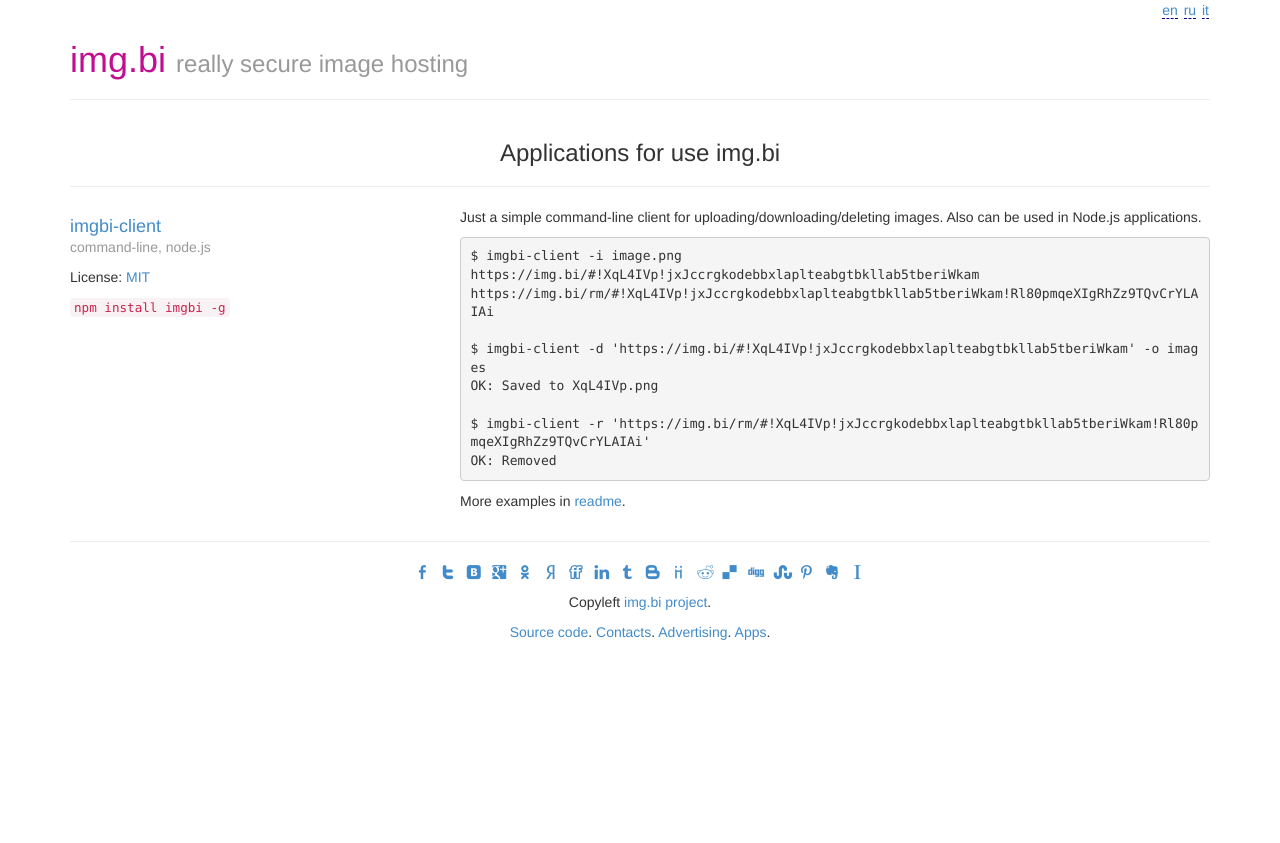
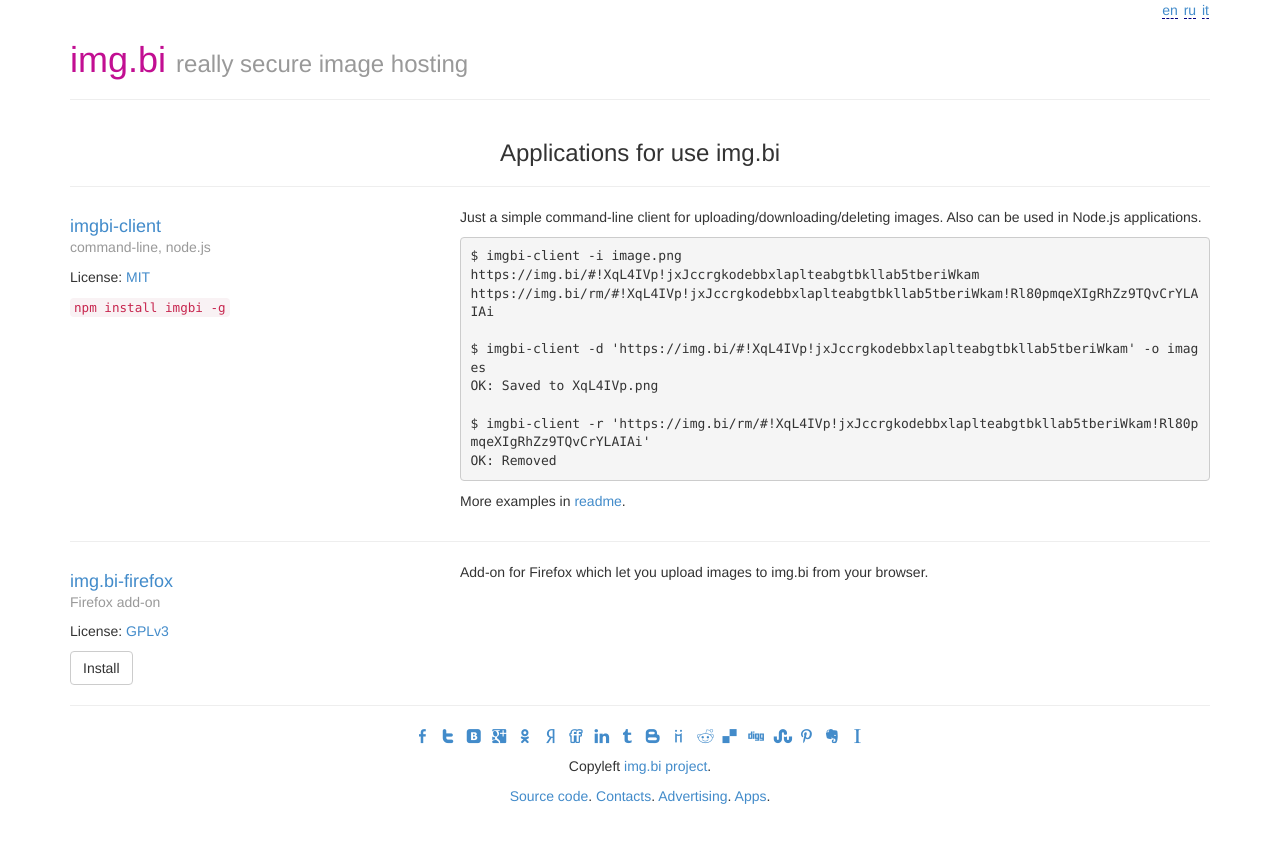
Before and after one commit to imgbi/img.bi, a Jekyll site: the page built from apps/index.html, in a window 1280 px wide. Shown: the top 843 px of the page. Built offline with Jekyll 4.4.1, drawn with Linux system fonts in a browser that asks for light colours; a script that is not in the unit is left out.

Commit message:
Add favicon, firefox add-on and new rule for ads.

```diff
--- a/_layouts/default.html
+++ b/_layouts/default.html
@@ -4,18 +4,21 @@
     <meta charset="utf-8">
     <meta http-equiv="X-UA-Compatible" content="IE=edge,chrome=1">
     <title>{{ site.name }}</title>
-    <meta name="description" content="">
+    <meta name="description" content="Open source secure image hosting with AES-256 encryption.">
     <meta name="viewport" content="width=device-width">
     <link href="/css/bootstrap.min.css" rel="stylesheet">
     <link href="/css/main.css" rel="stylesheet">
     <link rel="stylesheet" href="/css/fontello.css" />
     <link rel="stylesheet" href="/css/animation.css" />
+    <link rel="icon" type="image/png" href="/favicon.png" sizes="128x128" />
+    <link rel="apple-touch-icon-precomposed" href="favicon152.png"  sizes="152x152" />
     <link rel="localization" hreflang="ru" href="/locales/ru.json" type="application/vnd.oftn.l10n+json"/>
     <link rel="localization" hreflang="en" href="/locales/en.json" type="application/vnd.oftn.l10n+json"/>
     <link rel="localization" hreflang="it" href="/locales/it.json" type="application/vnd.oftn.l10n+json"/>
     <script type="text/javascript" src="/scripts/indiesocial.min.js"></script>
     <script type="text/javascript" src="/scripts/l10n.js"></script>
     <script type="text/javascript" src="/scripts/img.bi.min.js"></script>
+
   </head>
   <body>
     <div class="container">
--- a/ads/index.html
+++ b/ads/index.html
@@ -11,6 +11,7 @@
       <li data-l10n="no-violate-privacy">Nothing that can violate privacy of img.bi users.</li>
       <li data-l10n="nothing-illegal">Nothing illegal in NL on banner.</li>
       <li data-l10n="no-pop-unders">No pop-unders, pop-ups and other bad things.</li>
+      <li data-l10n="acceptable-ads">Ads must be <a href="https://adblockplus.org/en/acceptable-ads#criteria">acceptable</a>.</li>
     </ol>
     <p data-l10n="accept">We accept Bitcoin, Litecoin and much more payment systems.</p>
     <h3><a href="/contacts" data-l10n="contact-us">Contact us</a>.</h3>
--- a/apps/index.html
+++ b/apps/index.html
@@ -27,3 +27,14 @@
     <p data-l10n="imgbi-client-more">More examples in <a href="https://github.com/imgbi/imgbi-client/blob/master/README.md">readme</a>.</p>
   </div>
 </div>
+<hr />
+<div class="row">
+  <div class="col-md-4">
+    <h4><a href="https://github.com/imgbi/img.bi-firefox">img.bi-firefox</a><br /><small data-l10n="img.bi-firefox-down">Firefox add-on</small></h4>
+    <p><span data-l10n="license">License</span>: <a href="https://www.gnu.org/licenses/gpl-3.0.html">GPLv3</a></p>
+    <a href="https://addons.mozilla.org/firefox/addon/imgbi/" class="btn btn-default" data-l10n="install">Install</a>
+  </div>
+  <div class="col-md-8">
+    <p data-l10n="img.bi-firefox-descr">Add-on for Firefox which let you upload images to img.bi from your browser.</p>
+  </div>
+</div>
--- a/scripts/main.js
+++ b/scripts/main.js
@@ -14,7 +14,7 @@
 zoom,
 isFiles,
 acceptedTypes = ['image/png', 'image/jpeg', 'image/gif', 'image/svg+xml', 'image/webp'],
-maxSize = '3145728';
+maxSize = 3145728;
 if (window.addEventListener) {
   window.addEventListener('load', imgBi, false);
 }
@@ -242,7 +242,7 @@
             removeFile(id,autorm,true);
           }
           loading.className = 'hidden';
-          showImage(id, pass, result);
+          showImage(id, pass, result, window.location.hash.split('!')[3]);
           setZoom();
         }
         else {
```
Also changed, not shown: locales/en.json (+6 -2 lines), locales/it.json (+7 -3 lines), locales/ru.json (+6 -2 lines), favicon.ico (added), favicon.png (added), favicon152.png (added).
